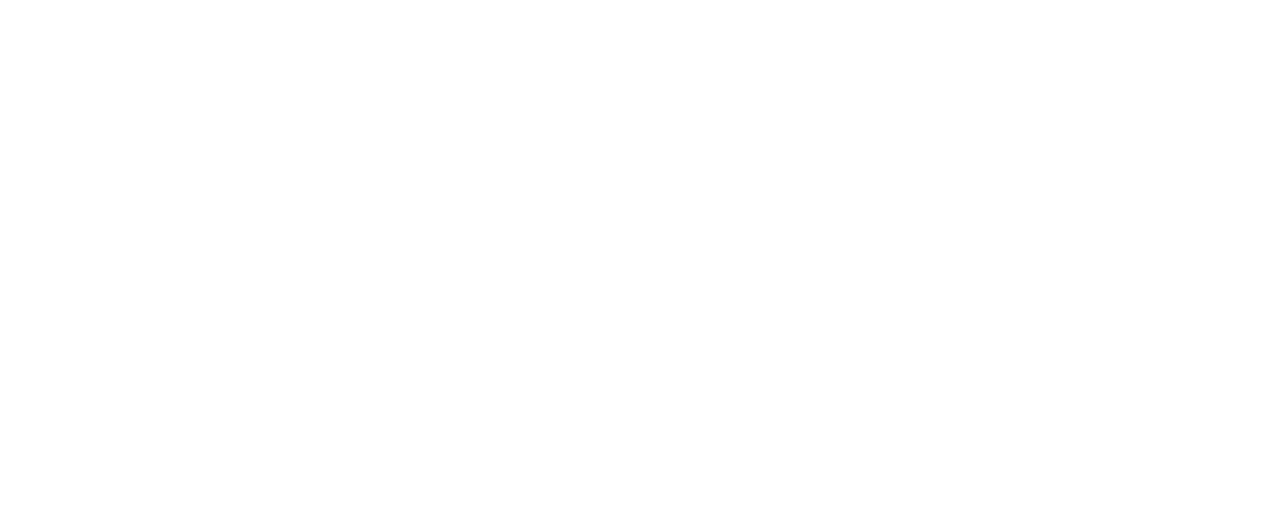
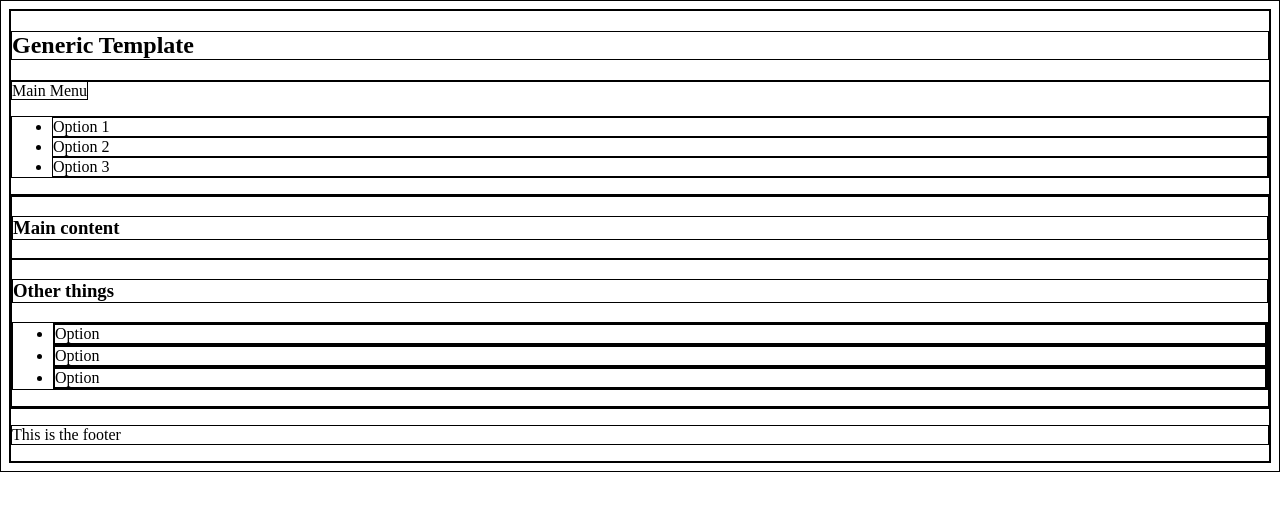
Before and after one commit to Ponchu/Generic, a plain HTML site: page app/view/index.html in a window 1280 px wide. Drawn offline with Linux system fonts and the light colour scheme.

Commit message:
General structure of index

```diff
--- a/app/view/index.html
+++ b/app/view/index.html
@@ -1,8 +1,44 @@
+<!---->
 <!DOCTYPE html>
 <html>
 	<head>
 		<title>Generic Template</title>
+		<meta content="text/html; charset=utf-8" http-equiv="Content-Type" />
+		<link rel="stylesheet" type="text/css" href="../../resources/css/style.css">
 	</head>
 	<body>
+		<header>
+			<h2>Generic Template</h2>
+		</header>
+		<nav>
+			<span>Main Menu</span>
+			<ul class="menu-list">
+				<li>Option 1</li>
+				<li>Option 2</li>
+				<li>Option 3</li>
+			</ul>
+		</nav>
+		<section class="content">
+			<section class="main-content">
+				<h3>Main content</h3>
+			</section>
+			<aside class="side-bar">
+				<h3>Other things</h3>
+				<ul class="article-list">
+					<li>
+						<article>Option</article>
+					</li>
+					<li>
+						<article>Option</article>
+					</li>
+					<li>
+						<article>Option</article>
+					</li>
+				</ul>
+			</aside>
+		</section>
+		<footer>
+			<p>This is the footer</p>
+		</footer>
 	</body>
 </html>
--- /dev/null
+++ b/resources/css/style.css
@@ -0,0 +1,3 @@
+*{
+	border: 1px solid black;
+}
```
